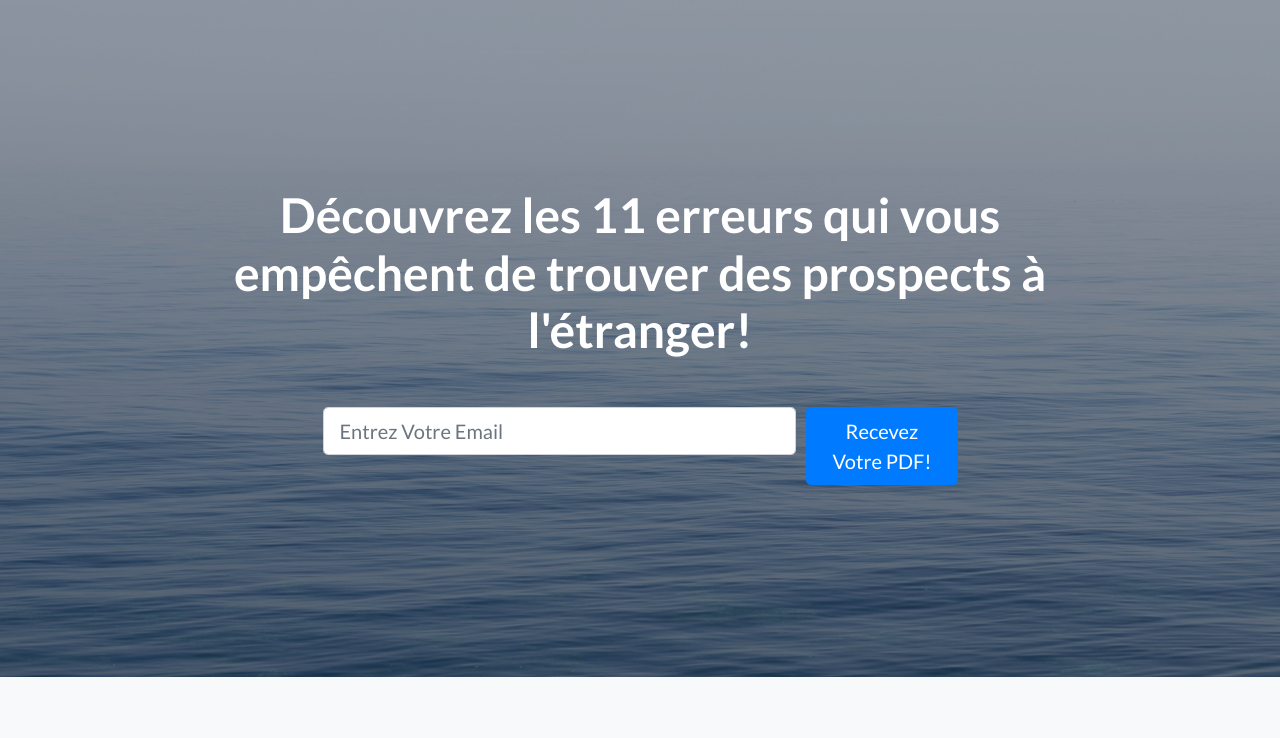
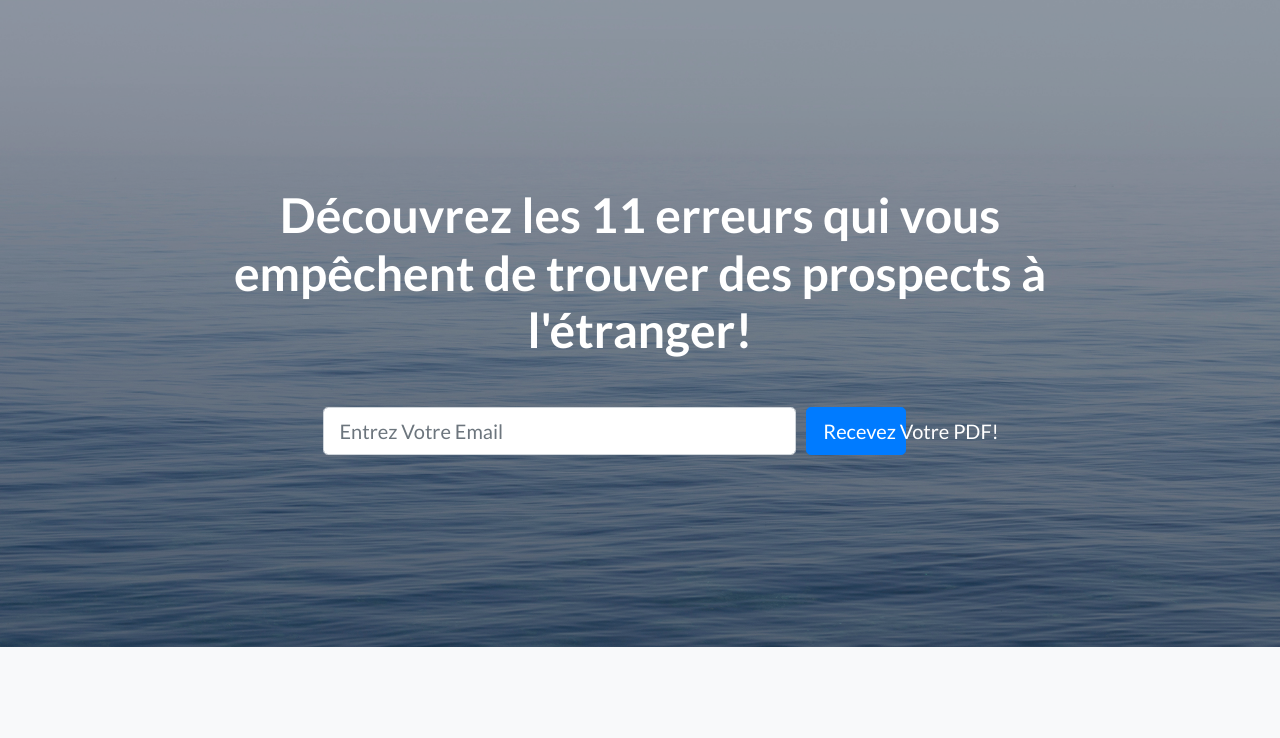
Before and after one commit to Romaricc/export, a website: page index.html in a window 1280 px wide. Shown: the part 62-800 px from the top of the page. Drawn offline with Linux system fonts and the light colour scheme.

```diff
--- a/index.html
+++ b/index.html
@@ -48,7 +48,7 @@
                   <input type="email" class="form-control form-control-lg" placeholder="Entrez Votre Email">
                 </div>
                 <div class="col-12 col-md-3">
-                  <button type="submit" class="btn btn-lg btn-primary btn-block" style="white-space:normal">Recevez Votre PDF!</button>
+                  <button type="submit" class="btn btn-lg btn-primary btn-block" style="width:100px">Recevez Votre PDF!</button>
                 </div>
               </div>
             </form>
```
